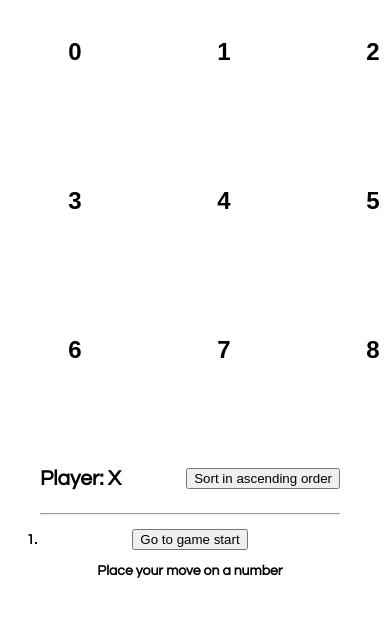
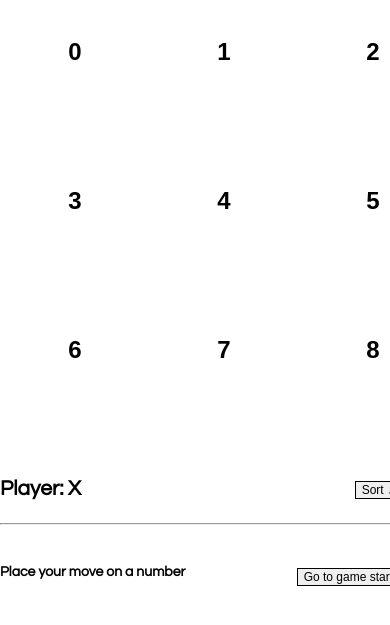
Before and after one commit to wnyao/tictactoe, a React app: page / in a window 390 px wide. Shown: the part 91-716 px from the top of the page. Built offline with nearby package versions, Linux system fonts and the light colour scheme.

Commit message:
Add stylings to game info and viewport

```diff
--- a/src/css/index.css
+++ b/src/css/index.css
@@ -4,10 +4,23 @@ body {
   font-weight: bold;
 }
 
-ol,
-ul {
-  padding-left: 0px;
-  text-align: center;
+hr {
+  margin-bottom: 20px;
+}
+
+h1,
+h2 {
+  position: static;
+  text-align: left;
+  width: 140px;
+}
+
+h1 {
+  margin: 40px 0px 20px 50px;
+}
+
+h2 {
+  margin-top: 0px;
 }
 
 .board-row:after {
@@ -49,7 +62,7 @@ ul {
   width: 100%;
 }
 
-.game-info {
+.outer-game-div {
   float: right;
   width: 300px;
   text-align: left;
@@ -63,30 +76,47 @@ ul {
   width: 477px;
 }
 
-h1,
-h2 {
-  position: static;
-  text-align: left;
-  width: 140px;
-}
-
-h1 {
-  margin: 40px 0px 0px 50px;
-}
-
-h2 {
-  margin-top: 0px;
+.game-over {
+  margin: 5%;
+  padding-top: 0px;
 }
 
 .title {
-  width: 50%;
+  width: 500px;
   position: fixed;
+  margin-bottom: 20px;
+  background: linear-gradient(white, white);
 }
 
 .game-status {
   display: inline-block;
 }
 
-.toggle-button {
+.toggle-button,
+.list-button {
   float: right;
+  border: 1px solid #000;
+  font-size: 12px;
+  margin-top: 3px;
 }
+
+.list {
+  margin: 40px 0px 40px 0px;
+}
+
+@media (max-width: 876px) {
+  .game-info {
+    width: 400px;
+    text-align: left;
+    margin: auto;
+  }
+
+  .outer-game-div {
+    width: 100%;
+    margin: 50px 0px 100px 0px;
+  }
+
+  .title {
+    width: 100%;
+  }
+}
--- a/src/game.js
+++ b/src/game.js
@@ -121,8 +121,9 @@ class Game extends React.Component {
       const coor = this.state.moves[move];
 
       //Elements of history list
-      const desc = index ? "Go to move #" + index : "Go to game start";
-      const coorMsg = "Move #" + index + ": (" + coor[0] + ", " + coor[1] + ")";
+      const desc = index ? "Back to #" + index : "Go to game start";
+      const coorMsg =
+        "Move #" + index + " at (" + coor[0] + ", " + coor[1] + ")";
 
       if (index === 0) {
         return (
@@ -157,7 +158,7 @@ class Game extends React.Component {
       }
     });
 
-    const historyList = <ol>{moves}</ol>;
+    const historyList = <div>{moves}</div>;
     return historyList;
   }
 
@@ -187,11 +188,7 @@ class Game extends React.Component {
         squares={current.squares}
         onSquareClick={(i, coordinate) => this.handleClick(i, coordinate)}
         status={playerStatus}
-        value={
-          this.state.isDesc
-            ? "Sort in ascending order"
-            : "Sort in descending order"
-        }
+        value={this.state.isDesc ? "Sort ↓" : "Sort ↑"}
         onToggleClick={() => this.changeOrder()}
         historyList={historyList}
       />
--- a/src/gameComponent.js
+++ b/src/gameComponent.js
@@ -14,12 +14,12 @@ const ToggleButton = props => (
 
 //Lost for list in history list
 const List = props => (
-  <li>
-    <button style={props.style} onClick={props.onClick}>
+  <div className="list">
+    <button className="list-button" style={props.style} onClick={props.onClick}>
       {props.description}
     </button>
     <p>{props.coordinateMsg}</p>
-  </li>
+  </div>
 );
 
 //Route example for learning purposes
@@ -40,7 +40,7 @@ const AppTitle = props => (
 
 //Gameboard for tictactoe
 const GameBoard = props => (
-  <div className="game-board">
+  <div className={props.className}>
     <Board
       winningLine={props.winningLine}
       squares={props.squares}
@@ -51,6 +51,7 @@ const GameBoard = props => (
 
 //Game info includes history lists and desc/asc toggle button
 const GameInfo = props => (
+  <div className="outer-game-div">
     <div className="game-info">
       <div className="game-status">
         <h2>{props.status}</h2>
@@ -59,13 +60,18 @@ const GameInfo = props => (
       <hr />
       {props.historyList}
     </div>
+  </div>
 );
 
 //Game over status for game ending
 const GameOverStatus = props => (
   <div className="game">
     <h1>{props.status}</h1>
-    <GameBoard winningLine={props.winningLine} squares={props.squares} />
+    <GameBoard
+      className="game-board game-over"
+      winningLine={props.winningLine}
+      squares={props.squares}
+    />
   </div>
 );
 
@@ -74,6 +80,7 @@ const Gameset = props => (
   <div className="game">
     <AppTitle />
     <GameBoard
+      className="game-board"
       winningLine={props.winningLine} //if winnerInfo is undefined; else return []
       squares={props.squares}
       onClick={props.onSquareClick}
```
Lines whose indentation alone changed are shown as unchanged.
